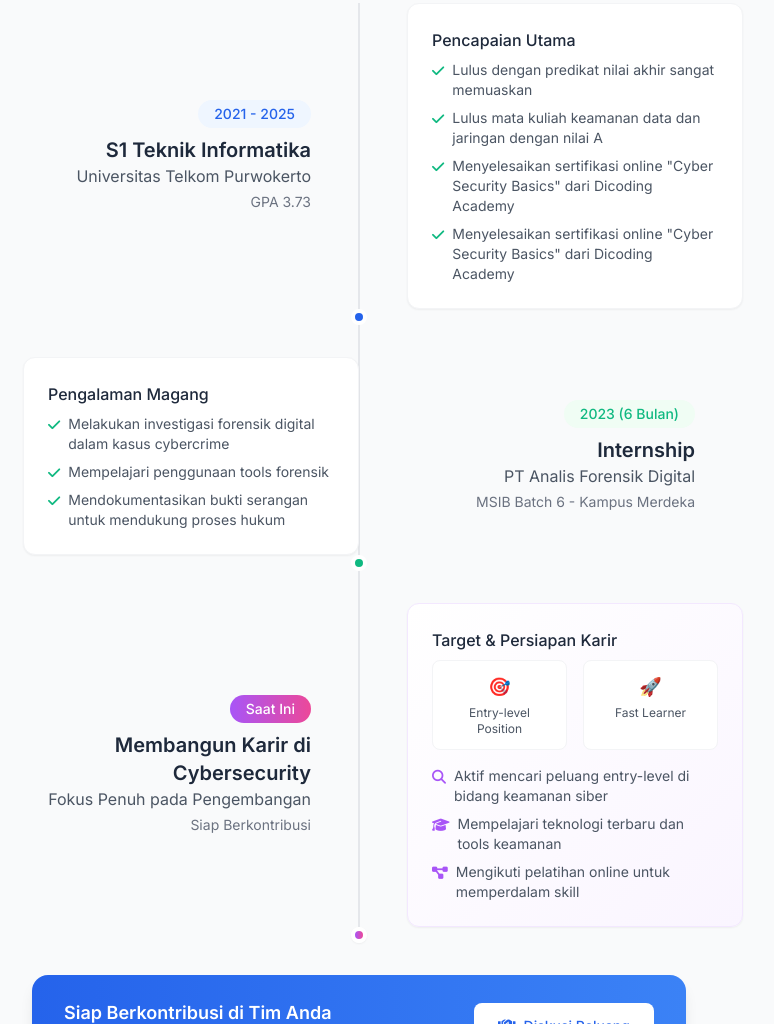
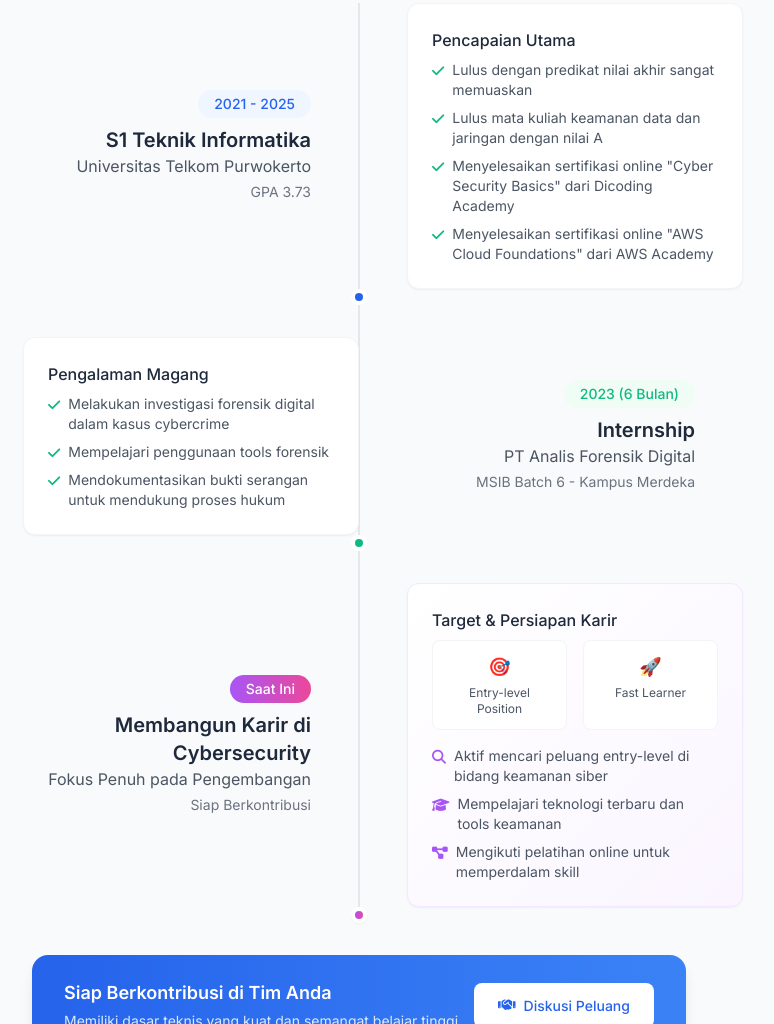
Before and after one commit to kang-bin/Web-Portofolio-Cybersecurity, a plain HTML site: page index.html in a window 1280 px wide. Shown: the part 1993-3017 px from the top of the page, without its empty margins (281-1055 px from the left). Drawn offline with nearby package versions, Linux system fonts and the light colour scheme.

Commit message:
Update index.html

```diff
--- a/index.html
+++ b/index.html
@@ -310,7 +310,7 @@
                                         </li>
                                         <li class="flex items-start">
                                             <i class="fas fa-check text-hijau mr-2 mt-1"></i>
-                                            Menyelesaikan sertifikasi online "Cyber Security Basics" dari Dicoding Academy
+                                            Menyelesaikan sertifikasi online "AWS Cloud Foundations" dari AWS Academy
                                         </li>
                                     </ul>
                                 </div>
@@ -1131,4 +1131,5 @@
     <!-- JavaScript -->
     <script src="js/script.js"></script>
 </body>
+
 </html>
```
